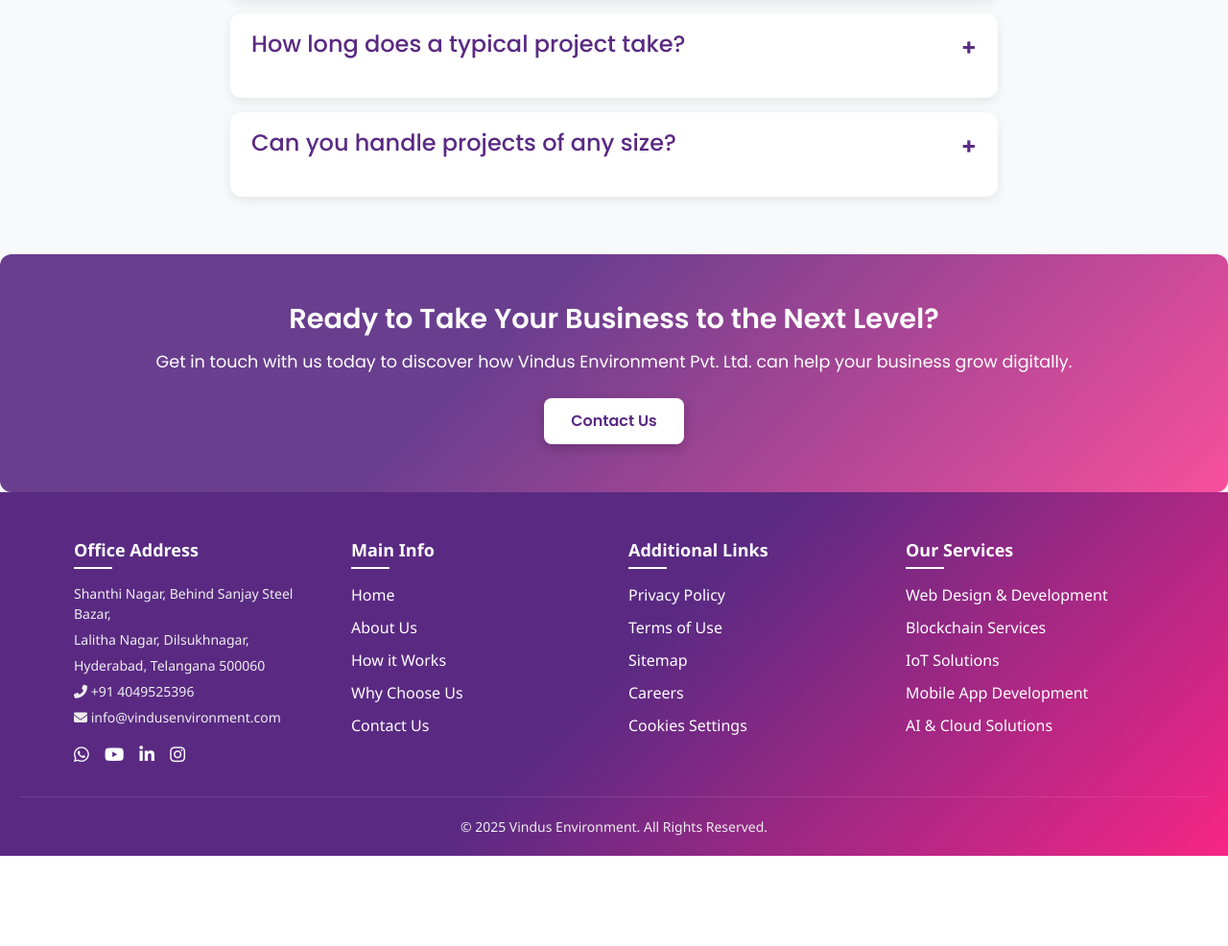
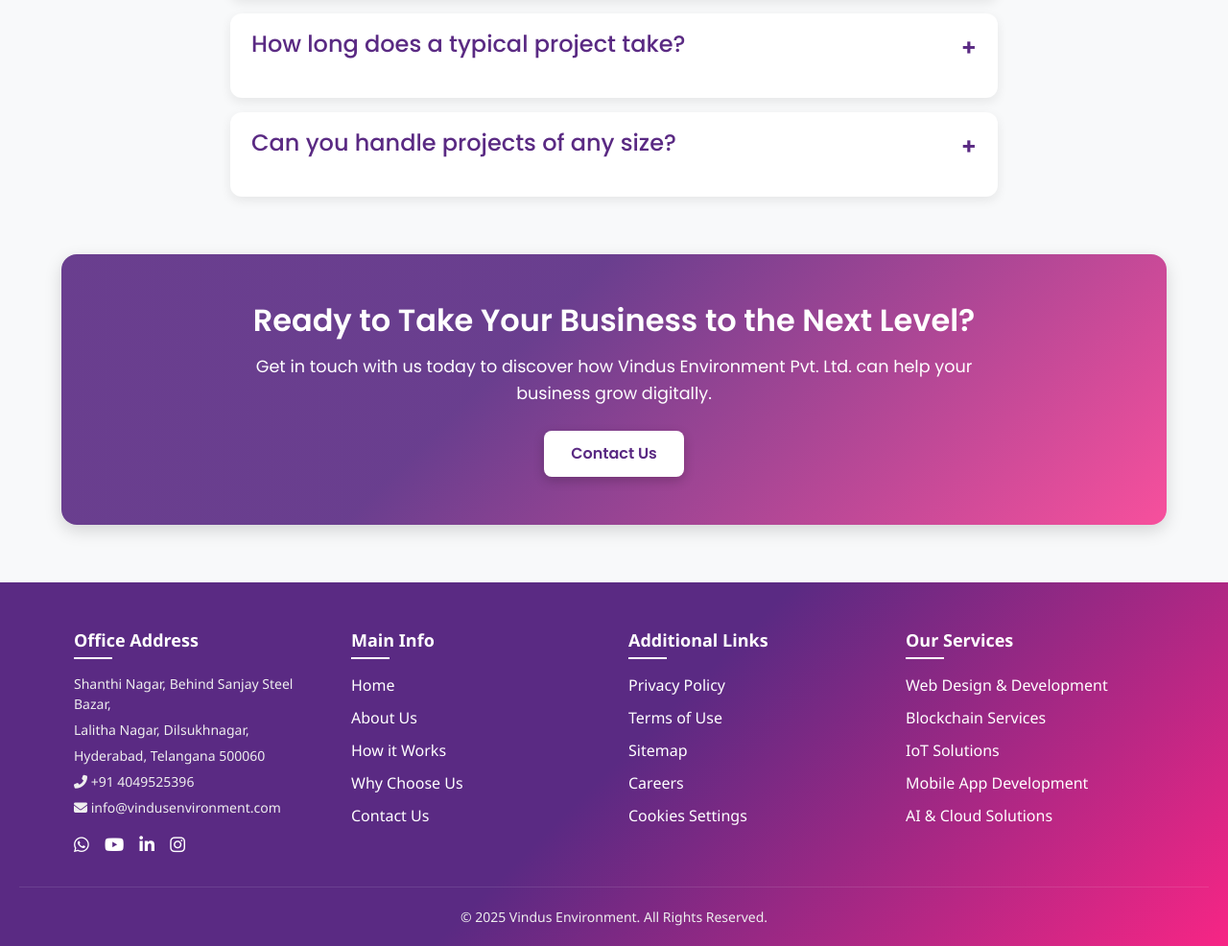
Before and after one commit to vinaykalwala/VindusWebsiteOfficial, a Django app: page /howitworks/ in a window 1280 px wide. Shown: the part 1862-2848 px from the top of the page at 96% size. Before the commit the page ends 2754 px from the top, so only its background shows below. Run offline with Django 5.2, Linux system fonts and the light colour scheme.

Commit message:
monday updates

```diff
--- a/templates/pages/howitworks.html
+++ b/templates/pages/howitworks.html
@@ -153,16 +153,25 @@
 
   /* CTA Section */
 .how-it-works__cta {
-    background: linear-gradient(135deg, rgba(90, 42, 131, 0.9) 40%, rgba(247, 37, 133, 0.8) 100%);;
+  background: linear-gradient(
+    135deg,
+    rgba(90, 42, 131, 0.9) 40%,
+    rgba(247, 37, 133, 0.8) 100%
+  );
   color: #fff;
   text-align: center;
   padding: 50px 20px;
-    border-radius: 12px;
-    margin-top: 50px;
+  border-radius: 16px;
+
+  /* neat alignment */
+  margin: 60px auto;
+  max-width: 1400px;
+  width: 90%;
+  box-shadow: 0 6px 18px rgba(0, 0, 0, 0.15);
 }
 
 .how-it-works__cta-heading {
-    font-size: 1.8rem;
+  font-size: 2rem;
   font-weight: 700;
   margin-bottom: 15px;
 }
@@ -170,27 +179,32 @@
 .how-it-works__cta-text {
   font-size: 1.1rem;
   margin-bottom: 25px;
+  line-height: 1.6;
+  max-width: 800px;
+  margin-left: auto;
+  margin-right: auto;
 }
 
 .how-it-works__cta-button {
   padding: 12px 28px;
   background: #fff;
-  color: #5A2A83; /* matches gradient dark purple */
+  color: #5a2a83; /* matches gradient dark purple */
   font-size: 1rem;
   font-weight: bold;
   border: none;
   border-radius: 8px;
   cursor: pointer;
   transition: all 0.3s ease;
-  box-shadow: 0 4px 12px rgba(0,0,0,0.2);
+  box-shadow: 0 4px 12px rgba(0, 0, 0, 0.2);
 }
 
 .how-it-works__cta-button:hover {
   background: #f72585; /* bright pink from your gradient */
   color: #fff;
   transform: translateY(-3px);
-  box-shadow: 0 6px 16px rgba(0,0,0,0.3);
+  box-shadow: 0 6px 16px rgba(0, 0, 0, 0.3);
 }
+
 
 </style>
 
```
Also changed, not shown: templates/pages/whychooseus.html (+8 -3 lines). Lines whose indentation alone changed are shown as unchanged.
